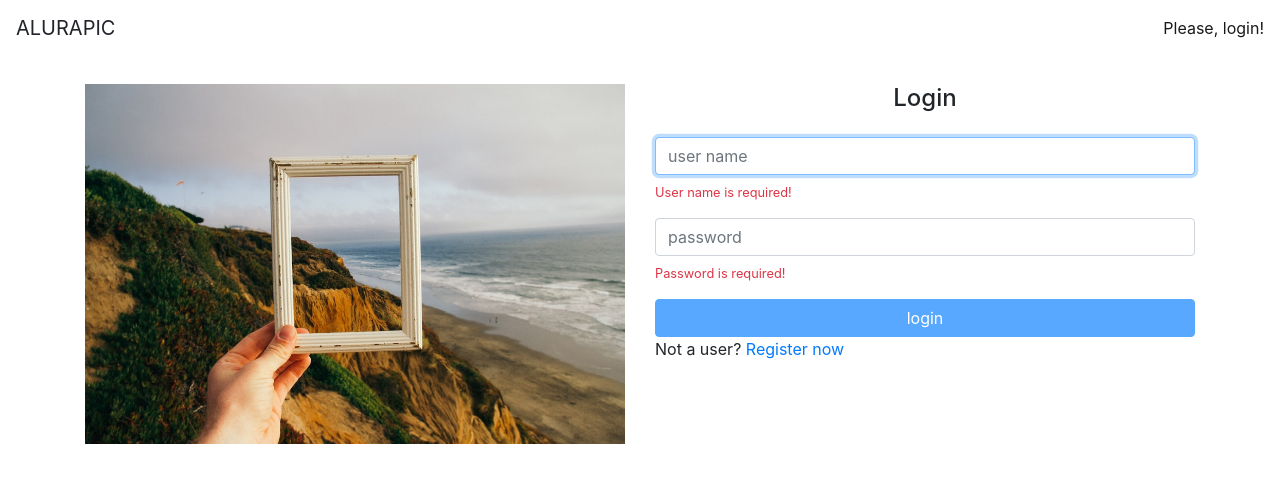
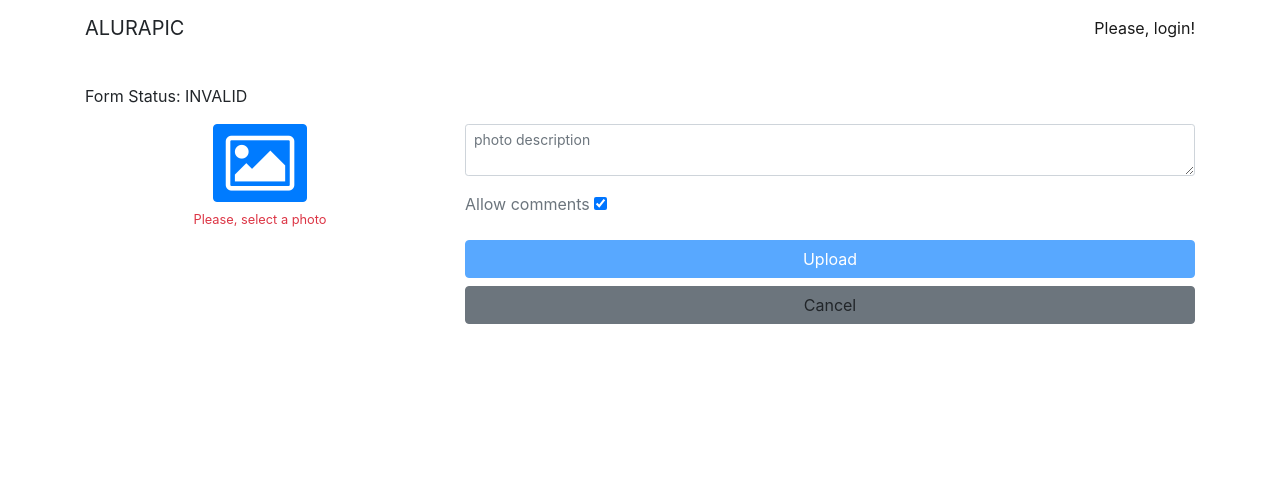
Before and after one commit to ricardoub/estudos-angular-alura-alurapic-app, an Angular app: page /#/p/add in a window 1280 px wide. Before the commit this address led to /#/home. Shown: the top 482 px of the page. Built offline with nearby package versions, Linux system fonts and the light colour scheme.

Commit message:
p3-aula02-03-preview de imagens

```diff
--- a/src/app/app.component.html
+++ b/src/app/app.component.html
@@ -1,4 +1,6 @@
-<ap-header></ap-header>
-<br>
-<router-outlet></router-outlet>
-<ap-footer></ap-footer>
+<div class="">
+    <ap-header></ap-header>
+    <br>
+    <router-outlet></router-outlet>
+    <ap-footer></ap-footer>
+</div>
--- a/src/app/core/header/header.component.html
+++ b/src/app/core/header/header.component.html
@@ -1,5 +1,7 @@
+
 <header class="fixed-top">
     <nav class="navbar navbar-light bg-white">
+        <div class="container">
         <a class="navbar-brand">ALURAPIC</a>
         <div *ngIf="(user$) | async as user; else login">
             <i class="fa fa-user-circle"></i>
@@ -14,5 +16,6 @@
                 <a [routerLink]="['']">Please, login!</a>
             </span>
         </ng-template>
+    </div>
     </nav>
 </header>
--- a/src/app/photos/photo-form/photo-form.component.html
+++ b/src/app/photos/photo-form/photo-form.component.html
@@ -1,22 +1,33 @@
 <div class="container">
-    <!--p>
+    <p>
         Form Status: {{ photoForm.status }}
-    </p-->
+    </p>
     <form [formGroup]="photoForm" class="row" (submit)="upload()">
-      <div class="col-md-6 text-center">
-        <input
+      <div class="col-md-4 text-center">
+        <div class="form-group" *ngIf="!preview; else previewImage">
+          <button type="button" (click)="fileInput.click()" class="btn btn-primary">
+              <i class="fa fa-image fa-4x align-middle"></i>
+          </button>
+          <input #fileInput
+            hidden
             formControlName="file"
             type="file"
             accept="image/*"
-          (change)="file = $event.target.files[0]"
+            (change)="handleFile($event.target.files[0])"
             >
           <ap-vmessage
             text="Please, select a photo"
             *ngIf="photoForm.get('file').errors?.required">
           </ap-vmessage>
         </div>
+        <ng-template #previewImage>
+          <div class="">
+            <ap-photo [url]="preview" title="Preview"></ap-photo>
+          </div>
+        </ng-template>
+      </div>
 
-      <div class="col-md-6">
+      <div class="col-md-8">
         <div class="form-group">
           <textarea
             formControlName="description"
--- a/src/app/photos/photo-form/photo-form.component.ts
+++ b/src/app/photos/photo-form/photo-form.component.ts
@@ -15,6 +15,7 @@
 
     photoForm: FormGroup;
     file: File;
+    preview: string;
 
     constructor(
       private formBuilder: FormBuilder,
@@ -48,4 +49,13 @@
         .subscribe(() => this.router.navigate(['']));
 
     }
+
+    handleFile(file: File) {
+      console.log('----- handleFile -----');
+      this.file = file;
+      const reader = new FileReader();
+
+      reader.onload = (event: any) => this.preview = event.target.result;
+      reader.readAsDataURL(file);
+    }
 }
--- a/src/app/photos/photo-form/photo-form.module.ts
+++ b/src/app/photos/photo-form/photo-form.module.ts
@@ -4,6 +4,7 @@
 import { ReactiveFormsModule, FormsModule } from '@angular/forms';
 import { VMessageModule } from 'src/app/shared/components/vmessage/vmessage.module';
 import { RouterModule } from '@angular/router';
+import { PhotoModule } from '../photo/photo.module';
 
 @NgModule({
     declarations: [
@@ -14,7 +15,8 @@
         ReactiveFormsModule,
         VMessageModule,
         FormsModule,
-        RouterModule
+        RouterModule,
+        PhotoModule
     ]
 })
 export class PhotoFormModule {}
--- a/src/app/photos/photo-list/photo-list.component.html
+++ b/src/app/photos/photo-list/photo-list.component.html
@@ -1,3 +1,4 @@
+<div class="container">
     <ap-search
         (onTyping)="filter = $event"
         [value]="filter">
@@ -11,3 +12,4 @@
         (click)="load()"
         [hasMore]="hasMore">
     </ap-load-button>
+</div>
```
Lines whose indentation alone changed are shown as unchanged.
